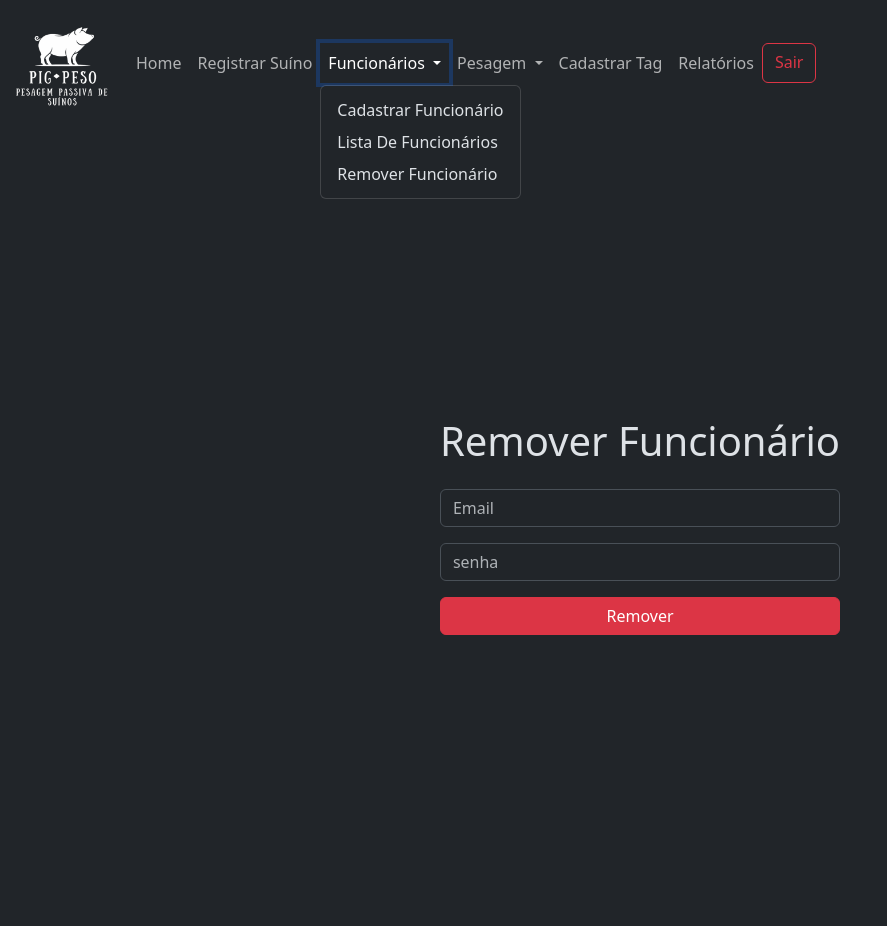
After one commit to arthiviz/projeto_suino, a Flask app: page /remover_pessoa in a window 1280 px wide, after a click on "Funcionários". The commit adds this page. Shown: the whole page, without its empty margins (0-887 px from the left). Run offline with Flask 3, Linux system fonts and the light colour scheme; the visitor is signed in with stand-in values (Sample User, id 1).

Commit message:
versao_pesquisa

```diff
--- a/app.py
+++ b/app.py
@@ -25,12 +25,21 @@ def login():
 
     return render_template('login.html')
 
-@app.route('/')
+@app.route('/', methods = ['POST','GET'])
 def home():
+    print(request.method)
+    if request.method == 'POST':
+
+        pesquisa = request.form.get('pesquisa')
+
+        suinos_pesquisa = pesquisa_suino(pesquisa)
 
 
-    lista_suinos = listar_suinos()
-    return render_template('index.html', lista_suinos = lista_suinos, active_page = 'home')
+
+        return render_template('index.html', lista_suinos = suinos_pesquisa, active_page = 'home')
+    else:
+        lista_suinos = listar_suinos()
+        return render_template('index.html', lista_suinos = lista_suinos, active_page = 'home')
 
 @app.route('/registro_pessoa', methods = ['GET','POST'])
 def registrar_pessoa():
@@ -42,6 +51,8 @@ def registrar_pessoa():
         senha = request.form.get('senha')
         conf_senha = request.form.get('conf_senha')
 
+        print(f"senha:{senha} conf_senha:{conf_senha}")
+
         if senha == conf_senha:
             adicionar = criar_user(nome,email,telefone,senha,)
 
@@ -52,8 +63,39 @@ def registrar_pessoa():
         else:
             resultado = False
 
+    print(f'resultado:{resultado}')
+    return render_template('registro_pessoa.html', resultado = resultado, active_page = 'reg_pessoa')
 
-    return render_template('registro_pessoa.html', resultado = resultado, active_page = 'reg_pessoa')
+@app.route('/remover_pessoa', methods=['POST','GET'])
+def remover_pessoa():
+    resultado = None
+    if request.method == 'POST':
+
+
+        email = request.form.get('remover-email')
+        senha = request.form.get('remover-senha')
+
+        resultado = remover_user(email,senha)
+
+    return render_template('remover_pessoa.html',resultado = resultado, active_page = 'reg_pessoa')
+
+
+@app.route('/listar_pessoa',methods = ['GET','POST'])
+def lista_pessoa():
+
+    if request.method == 'POST':
+
+        pesquisa = request.form.get('pesquisa_pessoa')
+
+        users_pesquisa = pesquisar_user(pesquisa)
+
+        return render_template('listar_pessoas.html',users = users_pesquisa, active_page = 'reg_pessoa')
+
+    else:
+
+        users = listar_pessoas()
+
+    return render_template('listar_pessoas.html',users = users, active_page = 'reg_pessoa')
 
 @app.route('/registro_suino', methods = ['GET','POST'])
 def registrar_suino():
@@ -188,7 +230,7 @@ def listar_pesagens():
 
     pesagens = listar_pesagem()
 
-    return render_template('listar_pesagens.html', pesagens = pesagens)
+    return render_template('listar_pesagens.html', pesagens = pesagens, active_page = 'reg_pesagem')
 
 @app.route('/listar_tags')
 def lista_tags():
--- a/criar_tabelas.py
+++ b/criar_tabelas.py
@@ -4,5 +4,4 @@ from models.modelUser import User
 from models.modelTag import Tag
 from models.modelPesagem import Pesagem
 
-Base.metadata.drop_all(engine)
 Base.metadata.create_all(bind=engine)
--- a/templates/navbar.html
+++ b/templates/navbar.html
@@ -16,7 +16,16 @@
       <div class="navbar-nav ">
           <a class="nav-link {{ 'active' if active_page == 'home' else '' }}" aria-current="page" href="/">Home</a>
           <a class="nav-link {{ 'active' if active_page == 'reg_suino' else '' }}" href="/registro_suino">Registrar Suíno</a>
-          <a class="nav-link {{ 'active' if active_page == 'reg_pessoa' else '' }}" href="/registro_pessoa">Registrar Funcionário</a>
+          <li class="nav-item dropdown">
+          <a class="nav-link dropdown-toggle {{ 'active' if active_page == 'reg_pessoa' else '' }}" href="#" role="button" data-bs-toggle="dropdown" aria-expanded="false">
+            Funcionários
+          </a>
+          <ul class="dropdown-menu">
+            <li><a class="dropdown-item" href="/registro_pessoa">Cadastrar Funcionário</a></li>
+            <li><a class="dropdown-item" href="/listar_pessoa">Lista De Funcionários</a></li>
+            <li><a class="dropdown-item" href="/remover_pessoa">Remover Funcionário</a></li>
+          </ul>
+        </li>
           <li class="nav-item dropdown">
           <a class="nav-link dropdown-toggle {{ 'active' if active_page == 'reg_pesagem' else '' }}" href="#" role="button" data-bs-toggle="dropdown" aria-expanded="false">
             Pesagem
@@ -27,8 +36,8 @@
           </ul>
         </li>
           <a class="nav-link" href="/registro_tag">Cadastrar Tag</a>
-          <a class="nav-link" href="/relatorios">Relatórios</a>
-          <div class=><a href="/logout" class="btn btn-outline-danger">Sair</a></div>
+          <a class="nav-link" href="#">Relatórios</a>
+          <div class="d-flex justify-content-center"><a href="/logout" class="btn btn-outline-danger ">Sair</a></div>
 
       </div>
     </div>
--- a/templates/registro_suino.html
+++ b/templates/registro_suino.html
@@ -3,7 +3,7 @@
 <head>
     <meta charset="UTF-8">
     <meta name="viewport" content="width=device-width, initial-scale=1.0">
-    <title>Home</title>
+    <title>Adicionar Suino</title>
     <link href="https://cdn.jsdelivr.net/npm/bootstrap@5.3.8/dist/css/bootstrap.min.css" rel="stylesheet" integrity="sha384-sRIl4kxILFvY47J16cr9ZwB07vP4J8+LH7qKQnuqkuIAvNWLzeN8tE5YBujZqJLB" crossorigin="anonymous">
 </head>
 <body>
--- /dev/null
+++ b/templates/remover_pessoa.html
@@ -0,0 +1,36 @@
+<!DOCTYPE html>
+<html lang="pt-br" data-bs-theme="dark">
+<head>
+    <meta charset="UTF-8">
+    <meta name="viewport" content="width=device-width, initial-scale=1.0">
+    <title>Remover Pessoa</title>
+    <link href="https://cdn.jsdelivr.net/npm/bootstrap@5.3.8/dist/css/bootstrap.min.css" rel="stylesheet" integrity="sha384-sRIl4kxILFvY47J16cr9ZwB07vP4J8+LH7qKQnuqkuIAvNWLzeN8tE5YBujZqJLB" crossorigin="anonymous">
+</head>
+<body>
+
+    {% include "navbar.html" %}
+
+
+    <div class="d-flex justify-content-center align-items-center" style="height: 100vh; ">
+        <form action="/remove_pessoa" class="d-grid p-5" method="post">
+
+            <h1>Remover Funcionário</h1>
+
+            <input type="email" placeholder="Email" class="form-control mt-3" name="remover-email" required>
+            <input type="password" placeholder="senha" class="form-control mt-3" name="remover-senha" required>
+             {% if resultado%}
+                <div class="alert alert-success m-auto mt-3" role="alert">
+                Funcionário Removido Com Sucesso!
+                </div>
+            {%elif resultado == False%}
+                <div class="alert alert-danger m-auto mt-3" role="alert">
+                Erro Ao Remover Funcionário!!
+                </div>
+            {%endif%}
+            <button type="submit" class="mt-3 btn btn-danger">Remover</button>
+        </form>
+    </div>
+
+</body>
+<script src="https://cdn.jsdelivr.net/npm/bootstrap@5.3.8/dist/js/bootstrap.bundle.min.js" integrity="sha384-FKyoEForCGlyvwx9Hj09JcYn3nv7wiPVlz7YYwJrWVcXK/BmnVDxM+D2scQbITxI" crossorigin="anonymous"></script>
+</html>
```
Also changed, not shown: DAO/SuinoDAO.py (+15 -0 lines), DAO/UserDAO.py (+62 -0 lines), templates/index.html (+12 -3 lines), templates/listar_pessoas.html (added, +52 -0 lines), templates/registro_pessoa.html (+6 -6 lines), static/scripts/scripts.js (line endings or trailing spaces).
